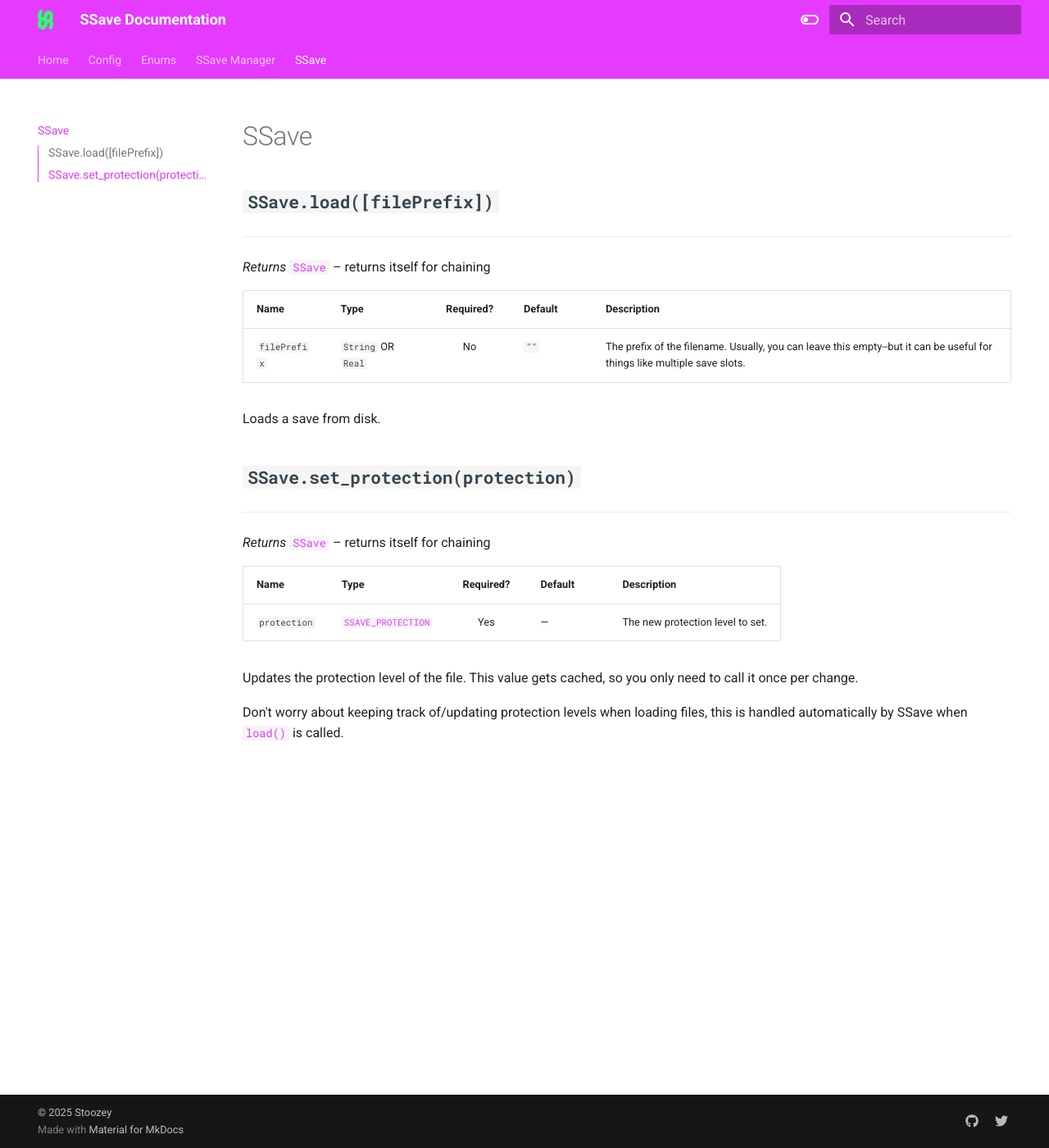
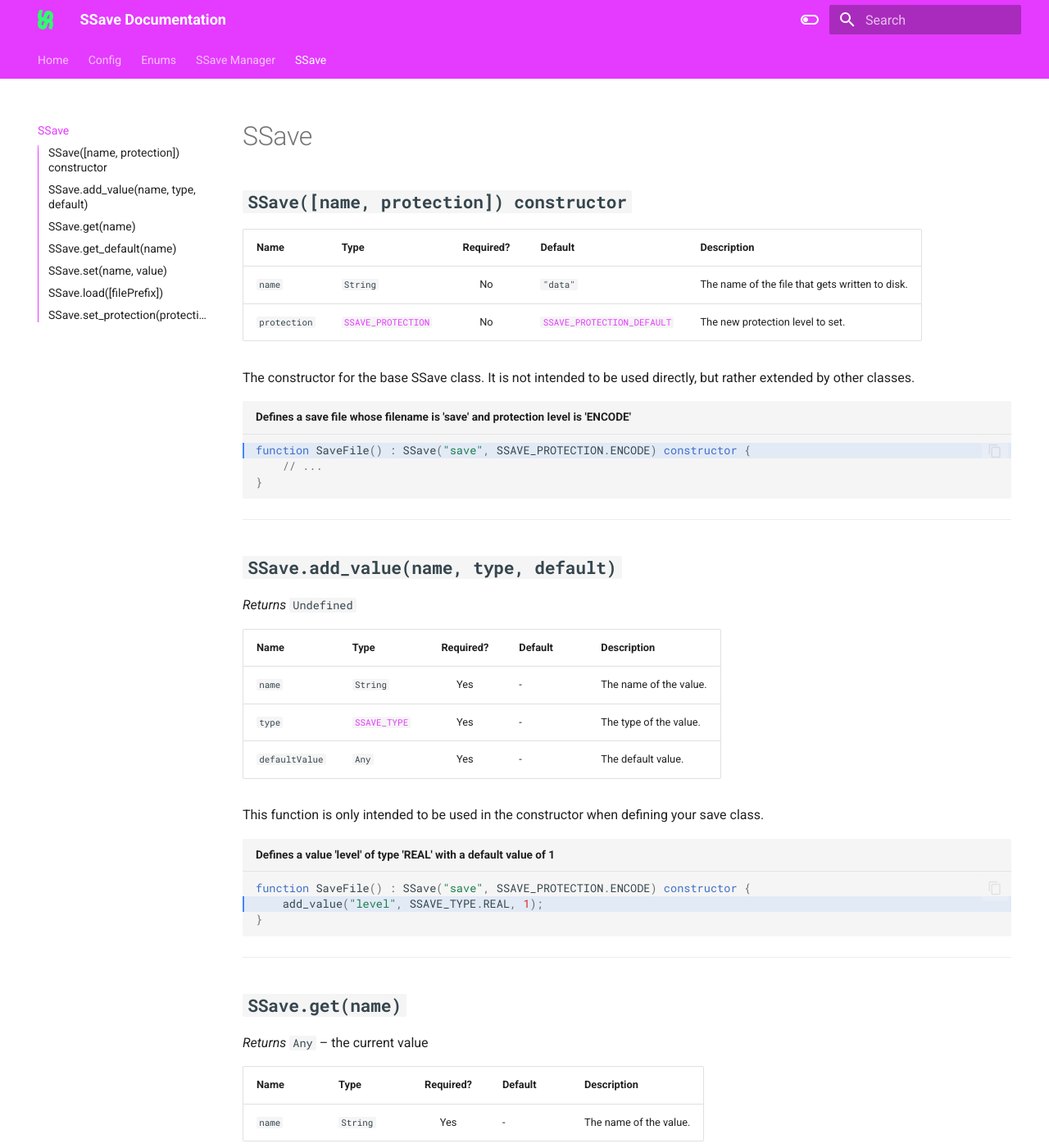
Before and after one commit to stoozey/SSave-Docs, an MkDocs documentation site: the page built from docs/ssave.md, in a window 1280 px wide and 1400 px high. Shown: the whole window at 82% size. Built offline with MkDocs 1.6.1 and Material for MkDocs 9.7.7, drawn with Linux system fonts in a browser that asks for light colours; some of the changed text lies outside the part shown.

Commit message:
ssave.md progress

````diff
--- a/docs/ssave.md
+++ b/docs/ssave.md
@@ -1,9 +1,77 @@
 # SSave
 
-<!-- SSave.load -->
-## **`SSave.load([filePrefix])`**
+## **`SSave([name, protection]) constructor`**
+
+| Name     | Type                                              | Required? | Default                                 | Description                              |
+| -------- | ----------                                        | :-------: | ---------                               | ---------------------------------------- |
+| `name`   | `String`                                           |  No      | `"data"`                                | The name of the file that gets written to disk.    |
+| `protection`| [`SSAVE_PROTECTION`](enums.md#ssave_protection) |  No      | [`SSAVE_PROTECTION_DEFAULT`](config.md) | The new protection level to set.    |
+
+The constructor for the base SSave class. It is not intended to be used directly, but rather extended by other classes.
+
+```js hl_lines="1" title="Defines a save file whose filename is 'save' and protection level is 'ENCODE'"
+function SaveFile() : SSave("save", SSAVE_PROTECTION.ENCODE) constructor {
+    // ...
+}
+```
 
 ---
+
+## **`SSave.add_value(name, type, default)`**
+
+*Returns* `Undefined`
+
+| Name             | Type                                  | Required? | Default   | Description                              |
+| --------         | ---------                             | :-------: | --------- | ---------------------------------------- |
+| `name`           | `String`                              |  Yes      | -         | The name of the value.                   |
+| `type`           | [`SSAVE_TYPE`](enums.md#ssave_type)   |  Yes      | -         | The type of the value.                   |
+| `defaultValue`   | `Any`                                 |  Yes      | -         | The default value.                       |
+
+This function is only intended to be used in the constructor when defining your save class.
+
+```js hl_lines="2" title="Defines a value 'level' of type 'REAL' with a default value of 1"
+function SaveFile() : SSave("save", SSAVE_PROTECTION.ENCODE) constructor {
+    add_value("level", SSAVE_TYPE.REAL, 1);
+}
+```
+
+---
+
+## **`SSave.get(name)`**
+
+*Returns* `Any` – the current value
+
+| Name     | Type       | Required? | Default   | Description                              |
+| -------- | ---------- | :-------: | --------- | ---------------------------------------- |
+| `name`   | `String`   |  Yes      | -         | The name of the value.              |
+
+Retrieves the current value of the specified name. If the value does not exist, it will return the default value defined in [`add_value()`](ssave.md#ssaveadd_valuename-type-default).
+
+
+---
+
+## **`SSave.get_default(name)`**
+
+*Returns* `Any` – the default value defined in [`add_value()`](ssave.md#ssaveadd_valuename-type-default).
+
+| Name     | Type       | Required? | Default   | Description                 |
+| -------- | ---------- | :-------: | --------- | --------------------------- |
+| `name`   | `String`   |  Yes      | -         | The name of the value.      |
+
+---
+
+## **`SSave.set(name, value)`**
+
+*Returns* [`SSave`](ssave.md) – returns itself for chaining
+
+| Name      | Type       | Required? | Default   | Description                 |
+| --------  | ---------- | :-------: | --------- | --------------------------- |
+| `name`    | `String`   |  Yes      | -         | The name of the value.      |
+| `value`   | `Any`      |  Yes      | -         | The new value to set.       |
+
+---
+
+## **`SSave.load([filePrefix])`**
 
 *Returns* [`SSave`](ssave.md) – returns itself for chaining
 
@@ -13,10 +81,9 @@
 
 Loads a save from disk.
 
-<!-- SSave.set_protection -->
+---
+
 ## **`SSave.set_protection(protection)`**
-
----
 
 *Returns* [`SSave`](ssave.md) – returns itself for chaining
 
@@ -27,3 +94,5 @@ Loads a save from disk.
 Updates the protection level of the file. This value gets cached, so you only need to call it once per change.
 
 Don't worry about keeping track of/updating protection levels when loading files, this is handled automatically by SSave when [`load()`](ssave.md#ssaveloadfileprefix) is called.
+
+---
````
Also changed, not shown: docs/ssave-manager.md (+12 -17 lines).
